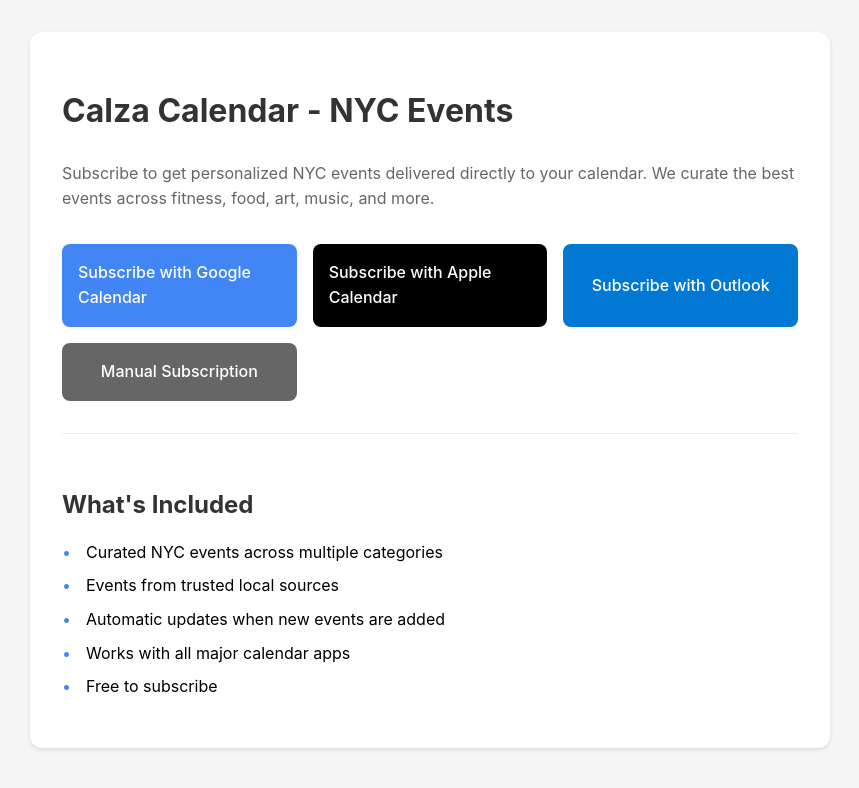
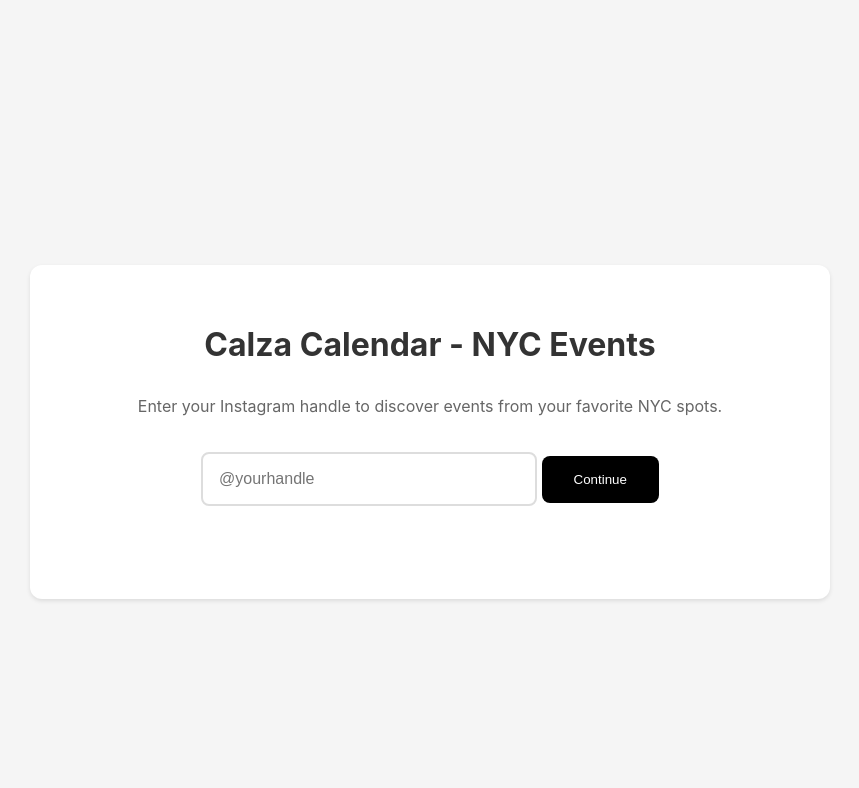
Before and after one commit to jakelaz/calza, a website: page index.html in a window 1280 px wide. Shown: the whole page, without its empty margins (210-1069 px from the left). Drawn offline with Linux system fonts and the light colour scheme.

Commit message:
user flow, event data update

```diff
--- a/index.html
+++ b/index.html
@@ -12,12 +12,17 @@
             margin: 0 auto;
             padding: 2rem;
             background-color: #f5f5f5;
+            min-height: 100vh;
+            display: flex;
+            align-items: center;
         }
         .container {
             background-color: white;
             padding: 2rem;
             border-radius: 12px;
             box-shadow: 0 2px 4px rgba(0,0,0,0.1);
+            text-align: center;
+            width: 100%;
         }
         h1 {
             color: #333;
@@ -27,97 +32,171 @@
             color: #666;
             margin-bottom: 2rem;
         }
-        .subscription-buttons {
-            display: grid;
-            grid-template-columns: repeat(auto-fit, minmax(200px, 1fr));
-            gap: 1rem;
-            margin-bottom: 2rem;
-        }
         .button {
-            display: inline-flex;
-            align-items: center;
-            justify-content: center;
-            padding: 1rem;
+            display: inline-block;
+            padding: 1rem 2rem;
             border-radius: 8px;
             text-decoration: none;
             color: white;
             font-weight: 500;
             transition: opacity 0.2s;
+            background-color: #000;
+            margin-bottom: 2rem;
+            cursor: pointer;
+            border: none;
         }
         .button:hover {
             opacity: 0.9;
         }
-        .google {
-            background-color: #4285f4;
+        .input-group {
+            margin-bottom: 2rem;
         }
-        .apple {
-            background-color: #000;
-        }
-        .outlook {
-            background-color: #0078d4;
-        }
-        .manual {
-            background-color: #666;
-        }
-        .features {
-            margin-top: 2rem;
-            padding-top: 2rem;
-            border-top: 1px solid #eee;
-        }
-        .features h2 {
-            color: #333;
+        .instagram-input {
+            padding: 1rem;
+            border: 2px solid #ddd;
+            border-radius: 8px;
+            font-size: 1rem;
+            width: 100%;
+            max-width: 300px;
             margin-bottom: 1rem;
         }
-        .features ul {
-            list-style: none;
-            padding: 0;
+        .instagram-input:focus {
+            outline: none;
+            border-color: #000;
         }
-        .features li {
-            margin-bottom: 0.5rem;
-            padding-left: 1.5rem;
-            position: relative;
+        .step {
+            display: none;
         }
-        .features li:before {
-            content: "•";
-            color: #4285f4;
-            position: absolute;
-            left: 0;
+        .step.active {
+            display: block;
+        }
+        .analysis-item {
+            margin: 1rem 0;
+            padding: 1rem;
+            background: #f8f8f8;
+            border-radius: 8px;
+            opacity: 0;
+            transform: translateY(20px);
+            transition: all 0.5s ease;
+        }
+        .analysis-item.visible {
+            opacity: 1;
+            transform: translateY(0);
+        }
+        .loading-dots::after {
+            content: '';
+            animation: loading 1.5s infinite;
+        }
+        @keyframes loading {
+            0% { content: '.'; }
+            33% { content: '..'; }
+            66% { content: '...'; }
+        }
+        .stats {
+            display: grid;
+            grid-template-columns: repeat(auto-fit, minmax(150px, 1fr));
+            gap: 1rem;
+            margin: 2rem 0;
+        }
+        .stat-item {
+            padding: 1rem;
+            background: #f8f8f8;
+            border-radius: 8px;
+        }
+        .stat-number {
+            font-size: 2rem;
+            font-weight: bold;
+            color: #000;
+        }
+        .stat-label {
+            color: #666;
+            font-size: 0.9rem;
         }
     </style>
 </head>
 <body>
     <div class="container">
-        <h1>Calza Calendar - NYC Events</h1>
-        <p class="description">
-            Subscribe to get personalized NYC events delivered directly to your calendar.
-            We curate the best events across fitness, food, art, music, and more.
-        </p>
+        <!-- Step 1: Instagram Handle Input -->
+        <div class="step active" id="step1">
+            <h1>Calza Calendar - NYC Events</h1>
+            <p class="description">
+                Enter your Instagram handle to discover events from your favorite NYC spots.
+            </p>
+            <div class="input-group">
+                <input type="text" class="instagram-input" placeholder="@yourhandle" id="instagramHandle">
+                <button class="button" onclick="startAnalysis()">Continue</button>
+            </div>
+        </div>
 
-        <div class="subscription-buttons">
-            <a href="https://calendar.google.com/calendar/r?cid=https://calza-calendar-api.onrender.com/calendar.ics" class="button google">
-                Subscribe with Google Calendar
-            </a>
-            <a href="webcal://calza-calendar-api.onrender.com/calendar.ics" class="button apple">
+        <!-- Step 2: Analysis Process -->
+        <div class="step" id="step2">
+            <h1>Analyzing Your Network</h1>
+            <div class="analysis-item" id="analysis1">
+                Finding venues you follow...
+            </div>
+            <div class="analysis-item" id="analysis2">
+                Categorizing event types...
+            </div>
+            <div class="analysis-item" id="analysis3">
+                Calculating event frequency...
+            </div>
+            <div class="analysis-item" id="analysis4">
+                Generating personalized calendar...
+            </div>
+        </div>
+
+        <!-- Step 3: Results and Subscription -->
+        <div class="step" id="step3">
+            <h1>Your Personalized Calendar is Ready</h1>
+            <div class="stats">
+                <div class="stat-item">
+                    <div class="stat-number">25</div>
+                    <div class="stat-label">Upcoming Events</div>
+                </div>
+                <div class="stat-item">
+                    <div class="stat-number">8</div>
+                    <div class="stat-label">Venues</div>
+                </div>
+                <div class="stat-item">
+                    <div class="stat-number">5</div>
+                    <div class="stat-label">Categories</div>
+                </div>
+            </div>
+            <p class="description">
+                Head back to your calendar app to check on what your network is up to...
+            </p>
+            <a href="webcal://calza-calendar-api.onrender.com/calendar.ics" class="button">
                 Subscribe with Apple Calendar
             </a>
-            <a href="https://outlook.live.com/calendar/0/addcalendar?url=https://calza-calendar-api.onrender.com/calendar.ics" class="button outlook">
-                Subscribe with Outlook
-            </a>
-            <a href="https://calza-calendar-api.onrender.com/calendar.ics" class="button manual">
-                Manual Subscription
-            </a>
-        </div>
-
-        <div class="features">
-            <h2>What's Included</h2>
-            <ul>
-                <li>Curated NYC events across multiple categories</li>
-                <li>Events from trusted local sources</li>
-                <li>Automatic updates when new events are added</li>
-                <li>Works with all major calendar apps</li>
-                <li>Free to subscribe</li>
-            </ul>
         </div>
     </div>
+
+    <script>
+        function startAnalysis() {
+            const handle = document.getElementById('instagramHandle').value;
+            if (!handle) {
+                alert('Please enter your Instagram handle');
+                return;
+            }
+
+            // Show step 2
+            document.getElementById('step1').classList.remove('active');
+            document.getElementById('step2').classList.add('active');
+
+            // Animate analysis items
+            const analysisItems = document.querySelectorAll('.analysis-item');
+            analysisItems.forEach((item, index) => {
+                setTimeout(() => {
+                    item.classList.add('visible');
+                    if (index === analysisItems.length - 1) {
+                        setTimeout(() => {
+                            document.getElementById('step2').classList.remove('active');
+                            document.getElementById('step3').classList.add('active');
+                        }, 1000);
+                    }
+                }, index * 1500);
+            });
+        }
+    </script>
 </body>
 </html>
```
Also changed, not shown: events.js (+9 -12 lines).
